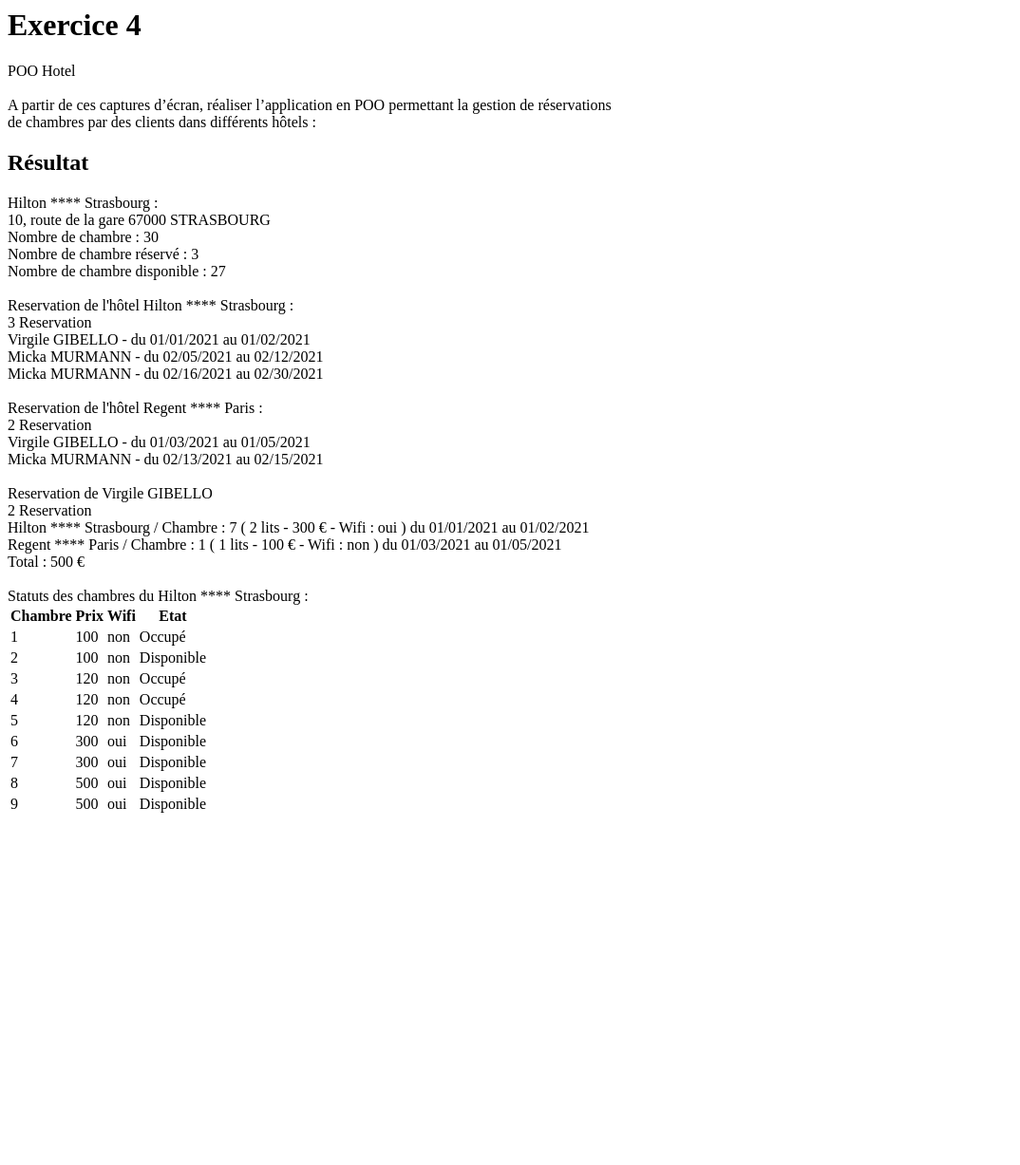
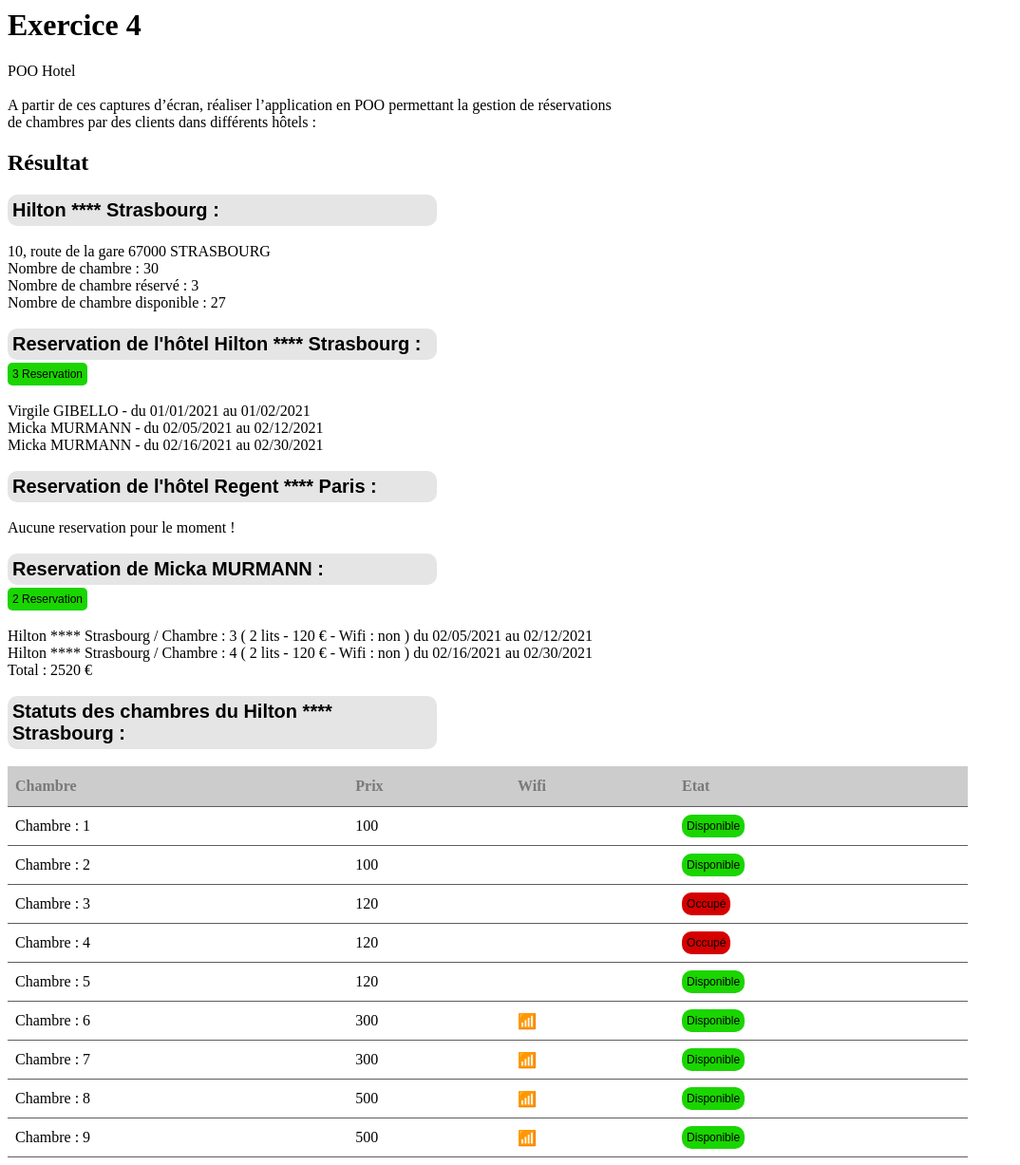
Before and after one commit to CedricStrub/ElanF, a PHP site: page /Exo4.php in a window 1280 px wide. Shown: the whole page at 95% size, without its empty margins (0-1074 px from the left). Before the commit the page ends 856 px from the top, so only its background shows below. Run offline with PHP 8.4, Linux system fonts and the light colour scheme.

Commit message:
exo4 poo1

```diff
--- a/POO1/Exo4 Hotel/Client.php
+++ b/POO1/Exo4 Hotel/Client.php
@@ -18,8 +18,8 @@ class Client{
     }
 
     public function getInfo(){
-        $a = "Reservation de ".$this->prenom." ".$this->nom."<br>";
-        $a = $a.count($this->reservation)." Reservation <br>";
+        $a = "<p3>Reservation de ".$this->prenom." ".$this->nom." :</p3><br>";
+        $a = $a."<p4>".count($this->reservation)." Reservation </p4><br>";
         $day = 0;
         $total = 0;
         foreach($this->reservation as $res){
--- a/POO1/Exo4 Hotel/Exo4.php
+++ b/POO1/Exo4 Hotel/Exo4.php
@@ -6,6 +6,82 @@ A partir de ces captures d’écran, réaliser l’application en POO permettant
 de chambres par des clients dans différents hôtels :<br></p>
 
 <h2>Résultat</h2>
+
+<style>
+
+table{
+    width: 80%;
+    border-collapse: collapse;
+    text-align: left;
+}
+
+table td,table th{
+    border-bottom: 1px solid #5D5D5D;
+    padding: 8px;
+}
+
+table tr:nth-child(even){
+    background-color: #E5E5E5;
+}
+
+table tr:hover {
+    background-color: #CCCCCC;
+}
+
+table th {
+  padding-top: 12px;
+  padding-bottom: 12px;
+  text-align: left;
+  background-color: #CCCCCC;
+  color: #797979;
+}
+
+p3{
+    width: 35%;
+    background-color: #E5E5E5;
+    font-family: Arial, Helvetica, sans-serif;
+    font-weight: bold;
+    font-size: 20px;
+    display: block;
+    border-radius: 10px;
+    padding: 5px;
+
+}
+
+p4{
+    width: fit-content;
+    background-color: #1AD500;
+    font-family: Arial, Helvetica, sans-serif;
+    font-size: 12px;
+    display: block;
+    border-radius: 5px;
+    padding: 5px;
+    margin-top: -15px;
+}
+
+#occupe, div{
+    width: fit-content;
+    background-color: #D50000;
+    font-family: Arial, Helvetica, sans-serif;
+    font-size: 12px;
+    display: block;
+    border-radius: 10px;
+    padding: 5px;
+}
+
+#dispo, div {
+    width: fit-content;
+    background-color: #1AD500;
+    font-family: Arial, Helvetica, sans-serif;
+    font-size: 12px;
+    display: block;
+    border-radius: 10px;
+    padding: 5px;
+}
+
+
+
+</style>
 
 <?php
 
@@ -42,15 +118,15 @@ $ch18 = new Chambre(8,4,true,500,$h2);
 $ch19 = new Chambre(9,4,true,500,$h2);
 
 $r1 = new Reservation($h1,$cl1,$ch17,"01/01/2021","01/02/2021");
-$r2 = new Reservation($h2,$cl1,$ch1,"01/03/2021","01/05/2021");
+//$r2 = new Reservation($h2,$cl1,$ch1,"01/03/2021","01/05/2021");
 $r3 = new Reservation($h1,$cl2,$ch3,"02/05/2021","02/12/2021");
-$r4 = new Reservation($h2,$cl2,$ch12,"02/13/2021","02/15/2021");
+//$r4 = new Reservation($h2,$cl2,$ch12,"02/13/2021","02/15/2021");
 $r5 = new Reservation($h1,$cl2,$ch4,"02/16/2021","02/30/2021");
 
 echo $h1->getInfo();
 echo $h1->getReservation();
 echo $h2->getReservation();
-echo $cl1->getInfo();
+echo $cl2->getInfo();
 echo $h1->getStatuts();
 
 ?>
--- a/POO1/Exo4 Hotel/Hotel.php
+++ b/POO1/Exo4 Hotel/Hotel.php
@@ -25,41 +25,47 @@ class Hotel{
     }
 
     public function getInfo(){
-        $a = $this->nom." ".$this->ville." :<br>";
+        $a = "<p3>".$this->nom." ".$this->ville." :</p3><br>";
         $a = $a.$this->adresse." ".$this->codeP." ".strtoupper($this->ville)."<br>";
         $a = $a."Nombre de chambre : ".$this->nbChambre."<br>";
         $a = $a."Nombre de chambre réservé : ".count($this->reservation)."<br>";
-        $a = $a."Nombre de chambre disponible : ".$this->nbChambre - count($this->reservation)."<br><br>";
+        $dispo = $this->nbChambre - count($this->reservation);
+        $a = $a."Nombre de chambre disponible : ".$dispo."<br><br>";
         return $a;
     }
 
     public function getReservation(){
-        $a = "Reservation de l'hôtel ".$this->nom." ".$this->ville." :<br>";
-        $a = $a.count($this->reservation).' Reservation <br>';
-        foreach($this->reservation as $res){
-            $a = $a.$res->getClient()->getPrenom()." ".$res->getClient()->getNom()." - du ".$res->getArrive()." au ".$res->getDepart()."<br>";
+        $a = "<p3>Reservation de l'hôtel ".$this->nom." ".$this->ville." :</p3><br>";
+        if($this->reservation == []){
+            $a = $a."Aucune reservation pour le moment ! <br>";
+        }
+        else{
+            $a = $a."<p4>".count($this->reservation)." Reservation </p4><br>";
+            foreach($this->reservation as $res){
+                $a = $a.$res->getClient()->getPrenom()." ".$res->getClient()->getNom()." - du ".$res->getArrive()." au ".$res->getDepart()."<br>";
+            }
         }
         $a = $a."<br>";
         return $a;
     }
 
     public function getStatuts(){
-        $a = "Statuts des chambres du ".$this->nom." ".$this->ville." :<br>";
-        $a = $a."<table><tr><th>  Chambre  </th><th>  Prix  </th><th>  Wifi  </th><th>  Etat  </th></tr>";
+        $a = "<p3>Statuts des chambres du ".$this->nom." ".$this->ville." :</p3><br>";
+        $a = $a."<table><thead><tr><th>  Chambre  </th><th>  Prix  </th><th>  Wifi  </th><th>  Etat  </th></tr></thead>";
         foreach($this->chambres as $chambre){
-            $a = $a."<tr><td>".$chambre->getNumero()."</td><td>".$chambre->getPrix()."</td><td>";
+            $a = $a."<tbody><tr><td>Chambre : ".$chambre->getNumero()."</td><td>".$chambre->getPrix()."</td><td>";
             if($chambre->getWifi() == true){
-                $a = $a."oui</td><td>";
+                $a = $a."📶</td><td>";
             }else{
-                $a = $a."non</td><td>";
+                $a = $a."</td><td>";
             }
             if($chambre->getReservation() == []){
-                $a = $a."Disponible</td></tr>";
+                $a = $a."<div id='dispo'>Disponible</div></td></tr>";
             }else{
-                $a = $a."Occupé</td></tr>";
+                $a = $a."<div id='occupe'>Occupé</div></td></tr>";
             }
         }
-        $a = $a."</table>";
+        $a = $a."</tbody></table>";
         return $a;
     }
 
```
